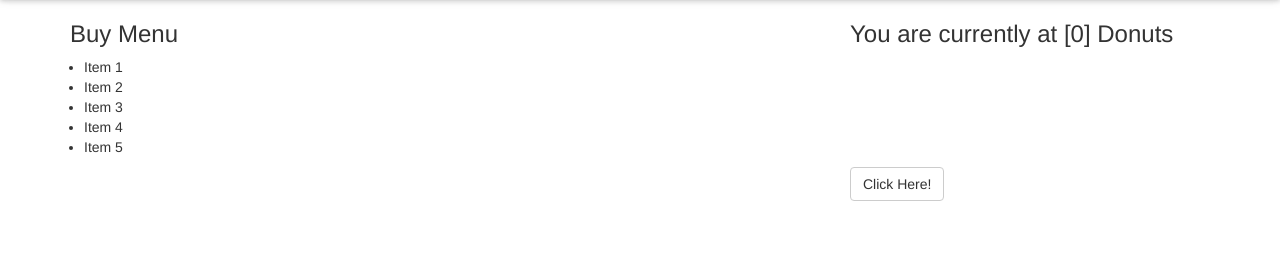
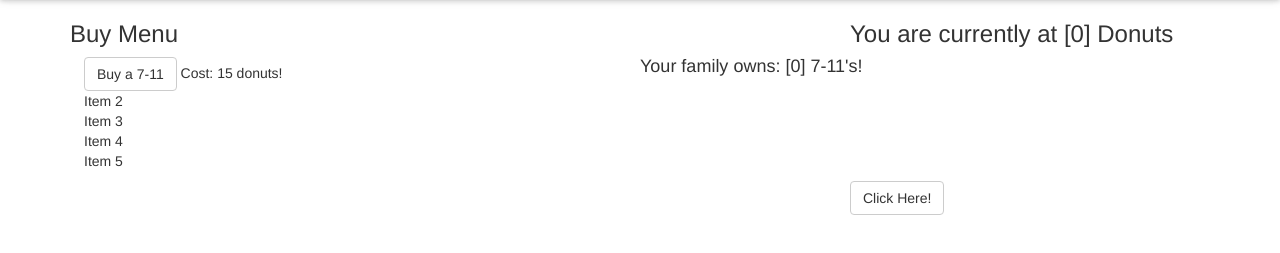
Before and after one commit to mliou8/clicker-game, a website: page app/index.html in a window 1280 px wide. Shown: the part 59-312 px from the top of the page. Drawn offline with Linux system fonts and the light colour scheme.

Commit message:
added first store functionality

```diff
--- a/app/app.js
+++ b/app/app.js
@@ -46,15 +46,48 @@ function registerServiceWorker() {
   var app = {
     isLoading: true,
     spinner: document.querySelector('.loader'),
-    count: 0
+    count: 0,
+    basicStores: 0,
   };
+
+
+  app.updateGameState = function () {
+    setInterval(function () {
+      app.updateScore();
+      document.getElementById("scoreCounter").innerHTML = Math.floor(app.count);
+      document.getElementById("bStoreCounter").innerHTML = app.basicStores;
+    }, 350)
+  }
+
+  app.updateScore = function () {
+    app.count = app.count + (app.basicStores * .3)
+  }
 
   app.increment = function () {
     app.count++;
     document.getElementById("scoreCounter").innerHTML = app.count;
   }
+
+  app.incrementStores = function () {
+
+    if (app.count < 15) {
+      alert("You can't afford this sry");
+    } else {
+      app.count = app.count - 15;
+      app.basicStores++;
+    }
+    document.getElementById("bStoreCounter").innerHTML = app.basicStores;
+  }
+
   //Add listener onto increment button
   document.getElementById('increment').addEventListener('click', function() {
     app.increment();
   });
+
+  //Add Listener onto basic store
+  document.getElementById('basic-store').addEventListener('click', function() {
+    app.incrementStores();
+  })
+
+  app.updateGameState();
 })();
--- a/app/index.html
+++ b/app/index.html
@@ -55,7 +55,7 @@ subject to an additional IP rights grant found at http://polymer.github.io/PATEN
         <div class="col-xs-6 buy-menu">
           <h3> Buy Menu </h3>
           <ul class="buy-list">
-            <li> Item 1 </li>
+            <li> <button class="btn btn-default" id="basic-store">Buy a 7-11 </button> Cost: 15 donuts! </li>
             <li> Item 2 </li>
             <li> Item 3 </li>
             <li> Item 4 </li>
@@ -64,6 +64,9 @@ subject to an additional IP rights grant found at http://polymer.github.io/PATEN
         </div>
         <div class="col-xs-offset-2 col-xs-4 score-container">
           <h3> You are currently at [<span id="scoreCounter">0</span>] Donuts </h3>
+        </div>
+        <div>
+          <h4>Your family owns: [<span id="bStoreCounter">0</span>] 7-11's! </h4>
         </div>
       </div>
       <div class="row">
--- a/app/styles/inline.css
+++ b/app/styles/inline.css
@@ -230,6 +230,7 @@ body {
 
 .buy-list {
   padding-left: 14px;
+  list-style: none;
 }
 
 .buy-list > li {
```
